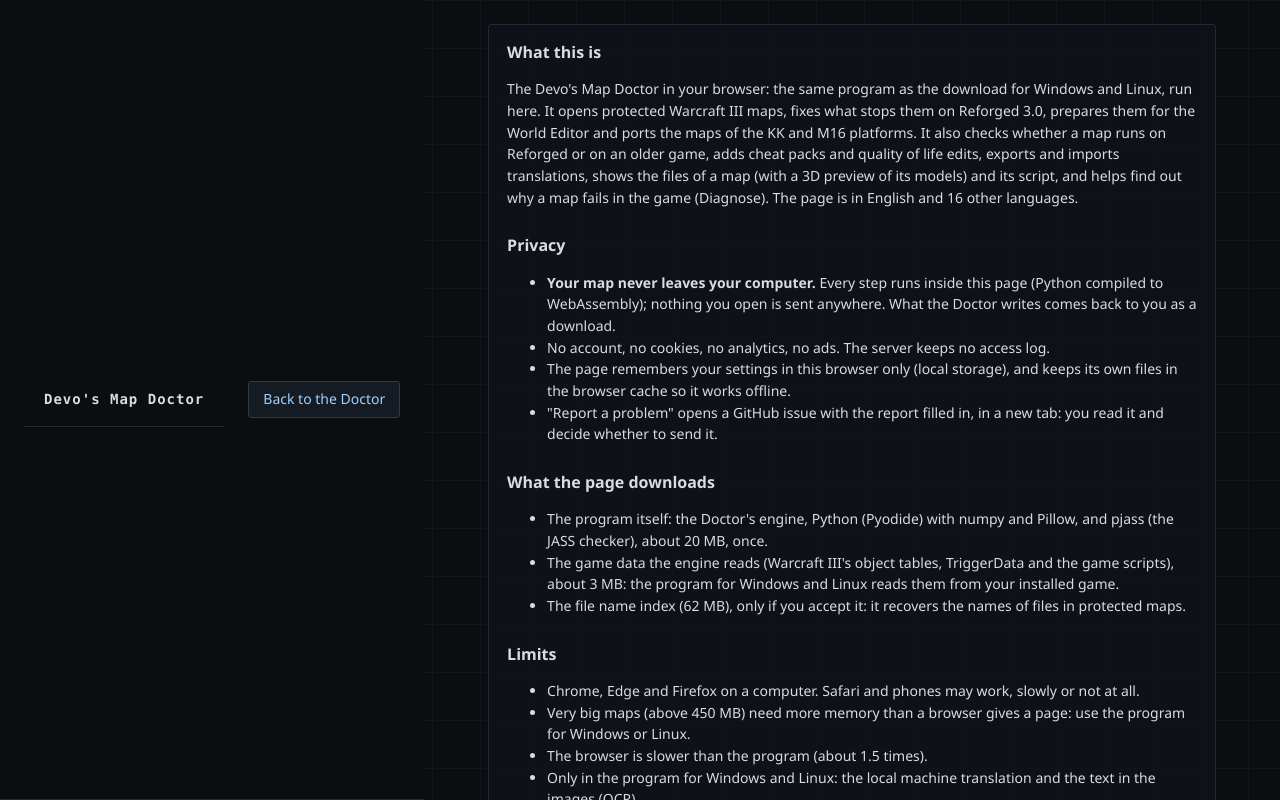
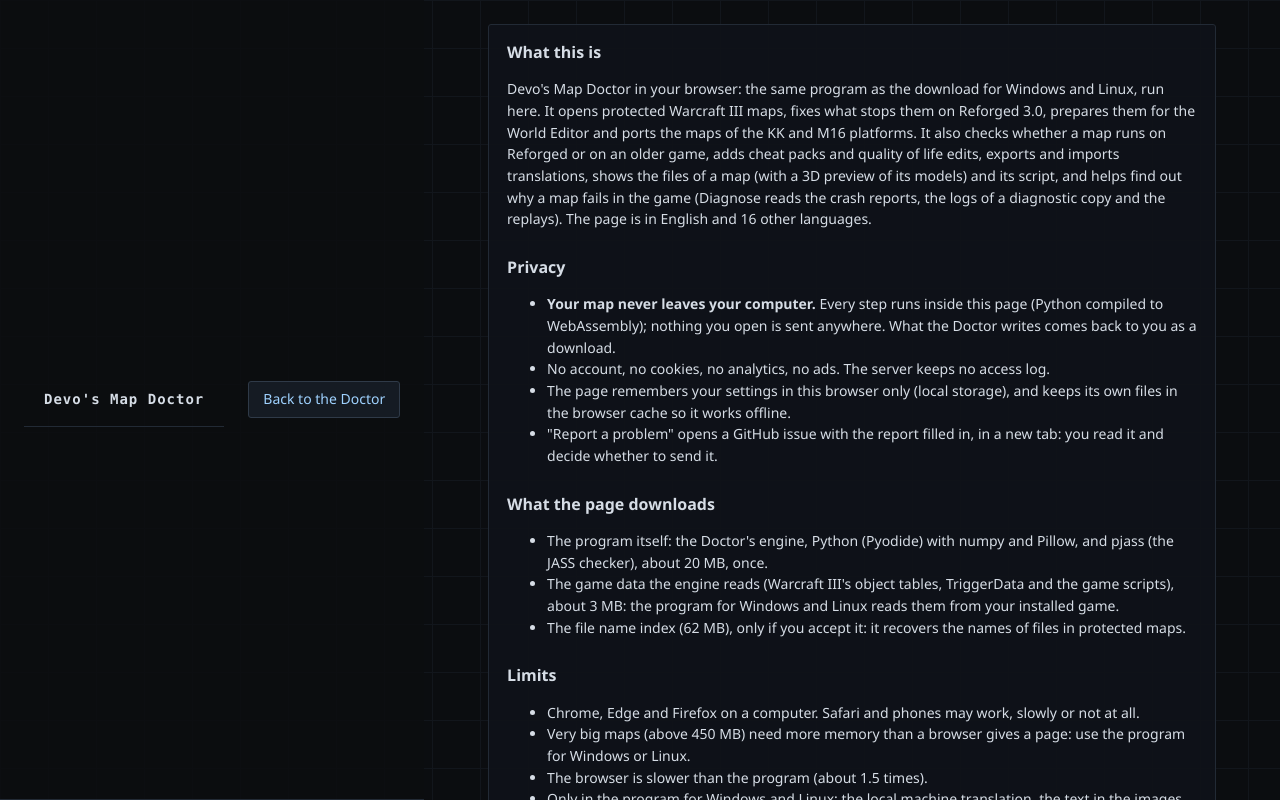
Before and after one commit to devoltzz/devos-map-doctor, a website: page web/about.html in a window 1280 px wide. Drawn offline with Linux system fonts and the light colour scheme; files whose address does not match are found by name.

Commit message:
web/about.html: 1.8.0

```diff
--- a/web/about.html
+++ b/web/about.html
@@ -24,12 +24,12 @@
   <main class="about">
     <div class="card">
       <h2 style="margin-top:0">What this is</h2>
-      <p>The Devo's Map Doctor in your browser: the same program as the download for Windows and Linux, run here. It
+      <p>Devo's Map Doctor in your browser: the same program as the download for Windows and Linux, run here. It
         opens protected Warcraft III maps, fixes what stops them on Reforged 3.0, prepares them for the World Editor and
         ports the maps of the KK and M16 platforms. It also checks whether a map runs on Reforged or on an older game,
         adds cheat packs and quality of life edits, exports and imports translations, shows the files of a map (with a
-        3D preview of its models) and its script, and helps find out why a map fails in the game (Diagnose). The page
-        is in English and 16 other languages.</p>
+        3D preview of its models) and its script, and helps find out why a map fails in the game (Diagnose reads the
+        crash reports, the logs of a diagnostic copy and the replays). The page is in English and 16 other languages.</p>
 
       <h2>Privacy</h2>
       <ul>
@@ -57,11 +57,13 @@
         <li>Very big maps (above 450 MB) need more memory than a browser gives a page: use the program for Windows or
           Linux.</li>
         <li>The browser is slower than the program (about 1.5 times).</li>
-        <li>Only in the program for Windows and Linux: the local machine translation and the text in the images (OCR).</li>
+        <li>Only in the program for Windows and Linux: the local machine translation, the text in the images (OCR) and
+          the offer to share the file names the shared name list does not know.</li>
         <li>The checks that need the game's own file list (map files at the game's own paths, model paths that
           resolve to nothing) run only in the program with the game installed.</li>
-        <li>Diagnose cannot see the folders the game writes to: choose the log or the crash report file yourself
-          (Documents\Warcraft III\CustomMapData\DevosMapDoctor and Documents\Warcraft III\Errors).</li>
+        <li>Diagnose cannot see the folders the game writes to: choose the log, the crash report or the replay yourself
+          (Documents\Warcraft III\CustomMapData\DevosMapDoctor, Documents\Warcraft III\Errors and the Replays folder of
+          your account under Documents\Warcraft III\BattleNet).</li>
       </ul>
 
       <h2>Source and the program</h2>
```
